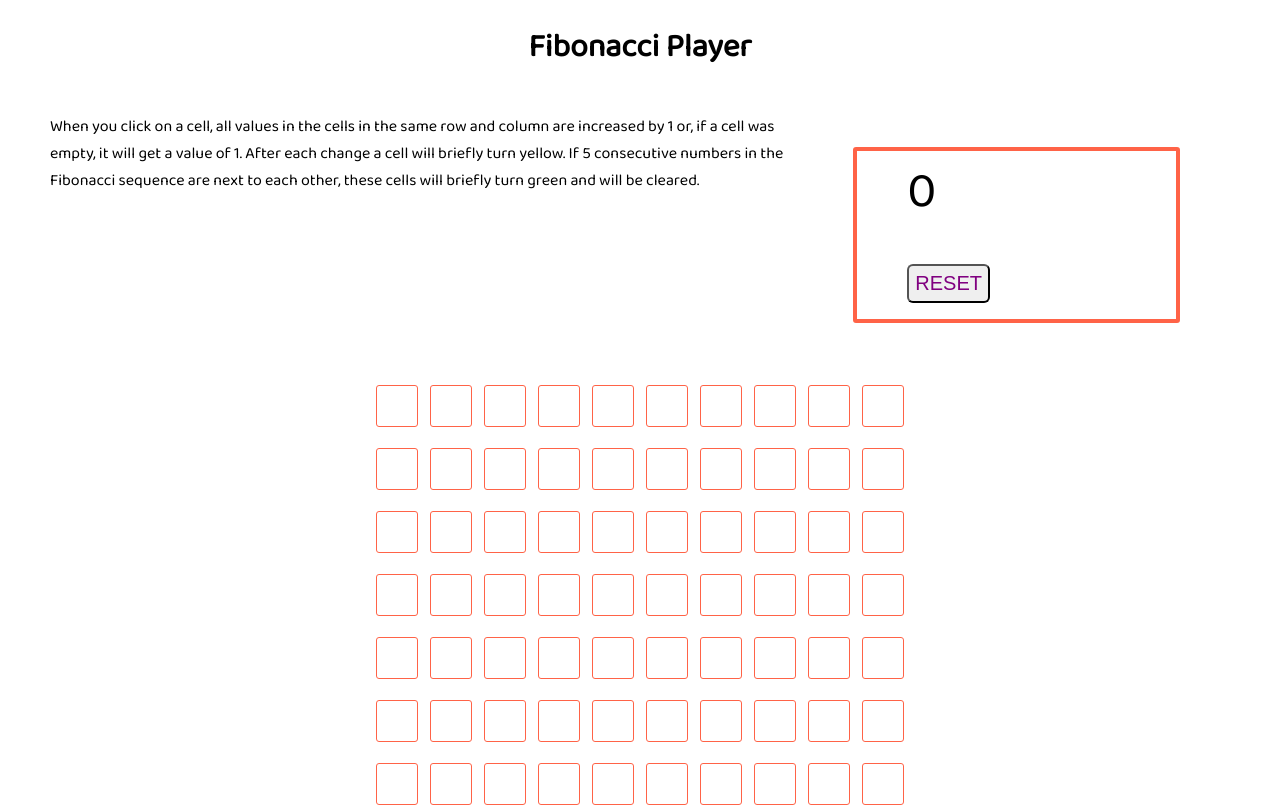
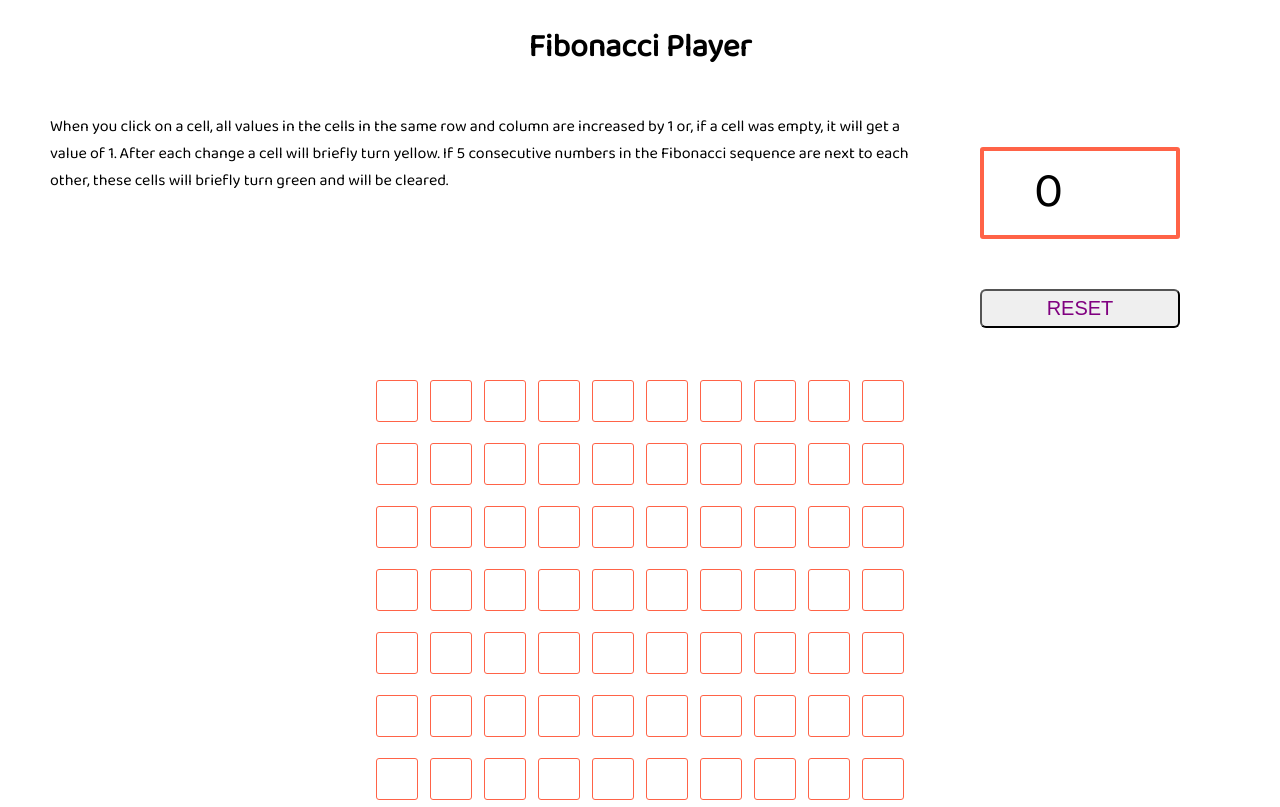
Before and after one commit to aamiriqubal/fibonacci-player, a React (Create React App) app: page / in a window 1280 px wide. Shown: the top 807 px of the page. Built offline with nearby package versions, Linux system fonts and the light colour scheme.

Commit message:
Fix styling issues

```diff
--- a/src/App.js
+++ b/src/App.js
@@ -196,8 +196,8 @@ const App = () => {
         </p>
         <p className="fibonacci-player__score">
           {score} <br />
-          <button onClick={resetGame}>RESET</button>
         </p>
+        <button onClick={resetGame}>RESET</button>
       </div>
 
       {objectGrid.map((value, rowIndex) => (
--- a/src/styles.scss
+++ b/src/styles.scss
@@ -14,7 +14,7 @@ html, body {
 
   &__container{
     display: grid;
-    grid-template-columns: 2fr 1fr;
+    grid-template-columns: 4fr 1fr;
   }
 
   &__score {
@@ -28,8 +28,11 @@ html, body {
   button {
     padding: 6px;
     border-radius: 6px;
+    grid-column: 2/2;
     color: purple;
     font-size: 20px;
+    width: 200px;
+    margin: 0 100px 40px 0;
   }
 
   p {
```
